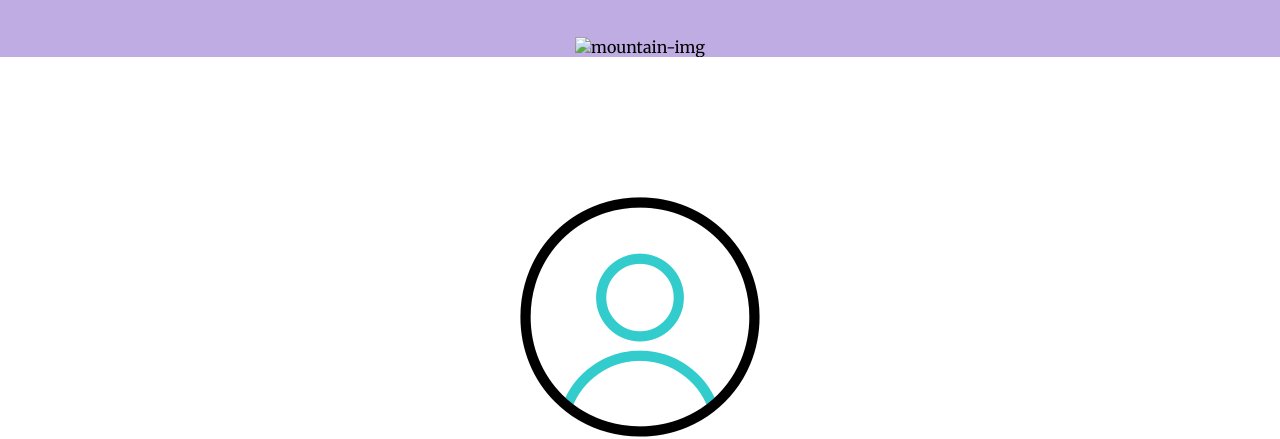
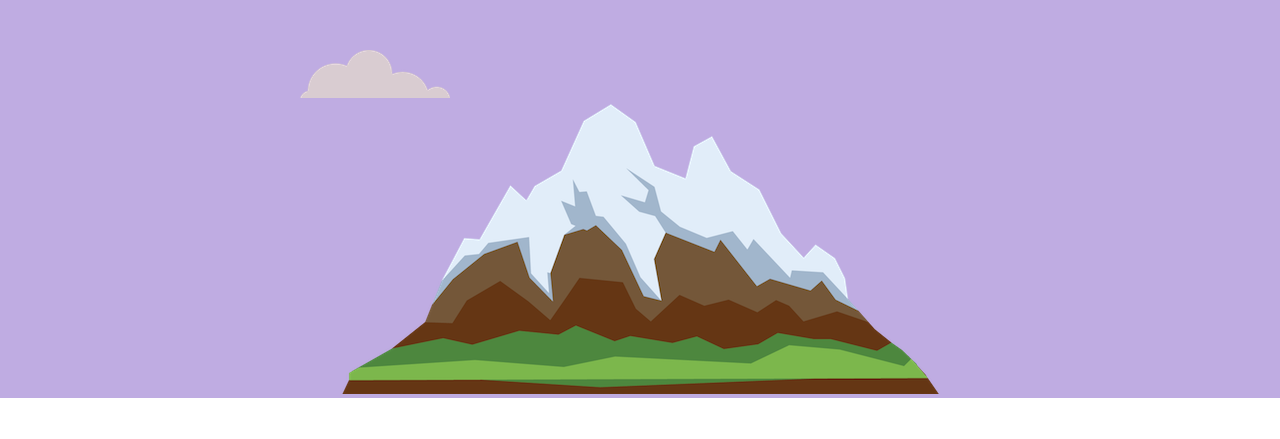
Before and after one commit to Lakulesh123/Personal-website, a plain HTML site: page index.html in a window 1280 px wide. Shown: the part 375-814 px from the top of the page. Drawn offline with Linux system fonts and the light colour scheme; the site is published under a folder, as on GitHub Pages, so addresses that start at the root find nothing.

Commit message:
Update index.html

```diff
--- a/index.html
+++ b/index.html
@@ -24,7 +24,7 @@
       I am <span class="pro">web</span> programmer
     </p>
     <img class="bottom-cloud" src="./cloud.png" alt="cloud-img">
-    <img src="/mountain.png" alt="mountain-img">
+    <img src="./mountain.png" alt="mountain-img">
   </div>
   <div class="middle-container">
     <div class="profile">
```
